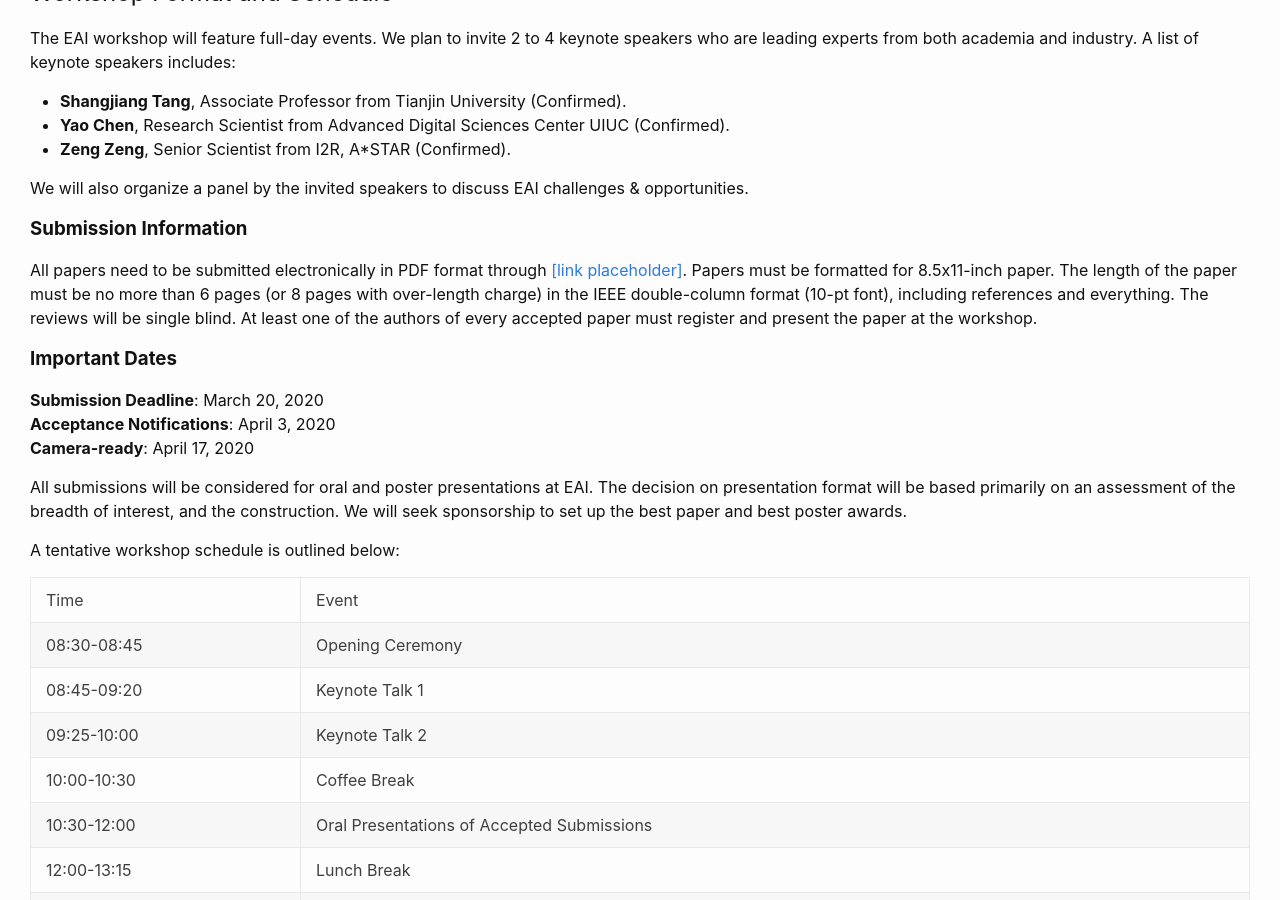
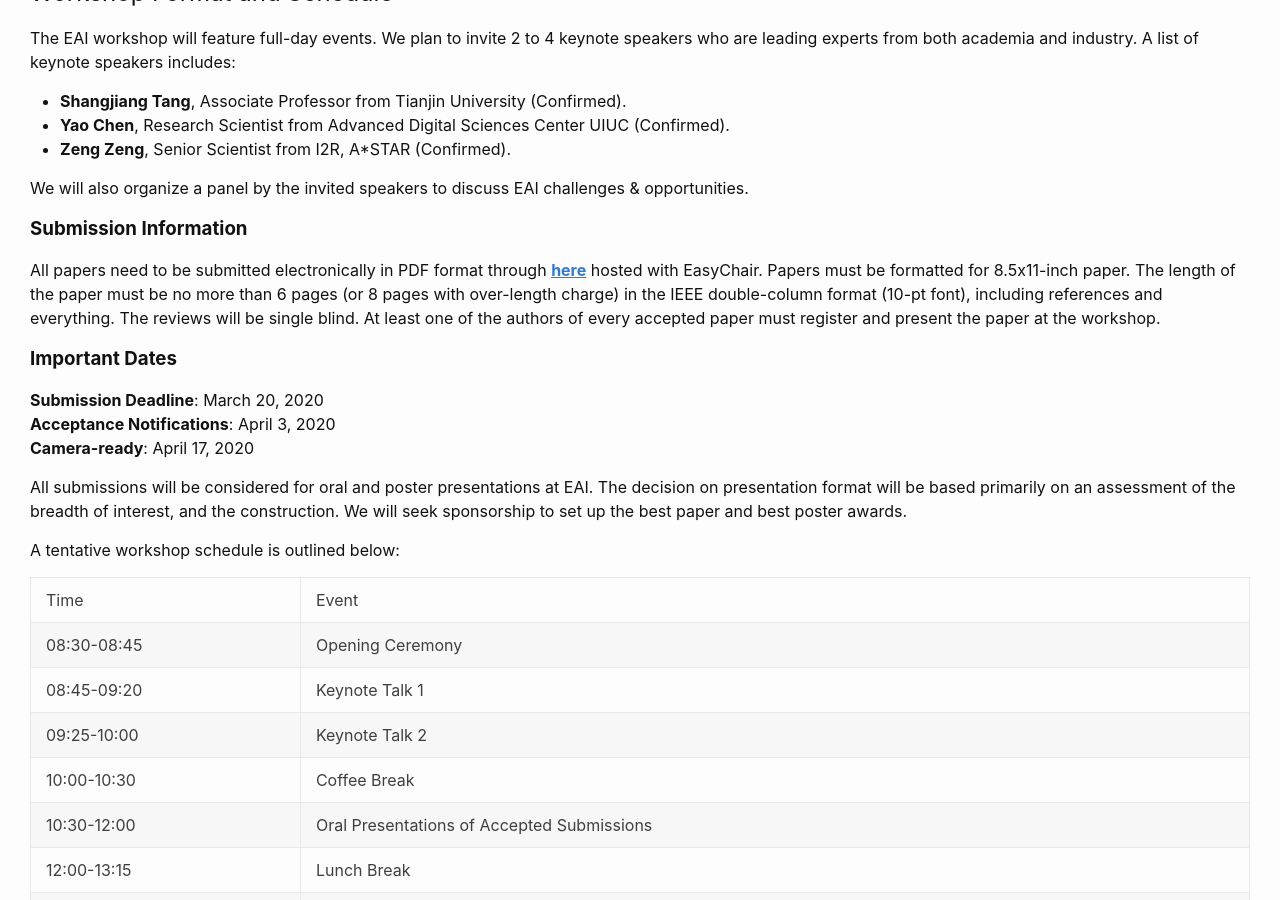
Before and after one commit to EAI-ICDCS/EAI-ICDCS.github.io, a Jekyll site: the page built from index.markdown, in a window 1280 px wide and 900 px high, scrolled down 920 px. Built offline with Jekyll 4.4.1, drawn with Linux system fonts in a browser that asks for light colours; part of the change alters nothing that is shown; some of the changed text lies outside the part shown.

Commit message:
Update with EasyChair links

```diff
--- a/_config.yml
+++ b/_config.yml
@@ -18,9 +18,9 @@
 # You can create any custom variable you would like, and they will be accessible
 # in the templates via {{ site.myvariable }}.
 
-author: Tian HUANG
-title: EAI ICDCS 2020
-email: huang_tian@ihpc.a-star.edu.sg
+#author: Tian HUANG
+title: EAI 2020
+email: eai2020@easychair.org
 
 #description: >- # this means to ignore newlines until "baseurl:"
 description: "
--- a/_includes/footer.html
+++ b/_includes/footer.html
@@ -8,10 +8,6 @@
     <div class="footer-col-wrapper">
       <div class="footer-col footer-col-1">
         <ul class="contact-list">
-          <li>Webpage admin: </li>
-          <li><a href="http://ianmalcolm.github.io/">Tian HUANG</a></li>
-          <li><a class="u-email" href="mailto:{{ site.email }}">{{ site.email }}</a></li>
-<!--
           <li class="p-name">
             {%- if site.author -%}
               {{ site.author | escape }}
@@ -22,7 +18,6 @@
             {%- if site.email -%}
             <li><a class="u-email" href="mailto:{{ site.email }}">{{ site.email }}</a></li>
             {%- endif -%}
--->
         </ul>
       </div>
 
--- a/index.markdown
+++ b/index.markdown
@@ -35,7 +35,7 @@ The EAI workshop will feature full-day events. We plan to invite 2 to 4 keynote
 We will also organize a panel by the invited speakers to discuss EAI challenges & opportunities.
 
 ### **Submission Information**
-All papers need to be submitted electronically in PDF format through [[link placeholder]](127.0.0.1). Papers must be formatted for 8.5x11-inch paper. The length of the paper must be no more than 6 pages (or 8 pages with over-length charge) in the IEEE double-column format (10-pt font), including references and everything. The reviews will be single blind. At least one of the authors of every accepted paper must register and present the paper at the workshop.
+All papers need to be submitted electronically in PDF format through [**<u>here</u>**](https://easychair.org/conferences/?conf=eai2020) hosted with EasyChair. Papers must be formatted for 8.5x11-inch paper. The length of the paper must be no more than 6 pages (or 8 pages with over-length charge) in the IEEE double-column format (10-pt font), including references and everything. The reviews will be single blind. At least one of the authors of every accepted paper must register and present the paper at the workshop.
 
 ### **Important Dates**
 **Submission Deadline**: March 20, 2020
@@ -59,7 +59,6 @@ A tentative workshop schedule is outlined below:
 | 15:00-15:45 | Panel Discussion: Opportunities and Challenges for EAI |
 | 15:45-16:30 | Poster Session of Contributed Works |
 | 16:30-17:00 | Award Ceremony & Closing Session |
-
 
 
 ## Organizing Committee
```
